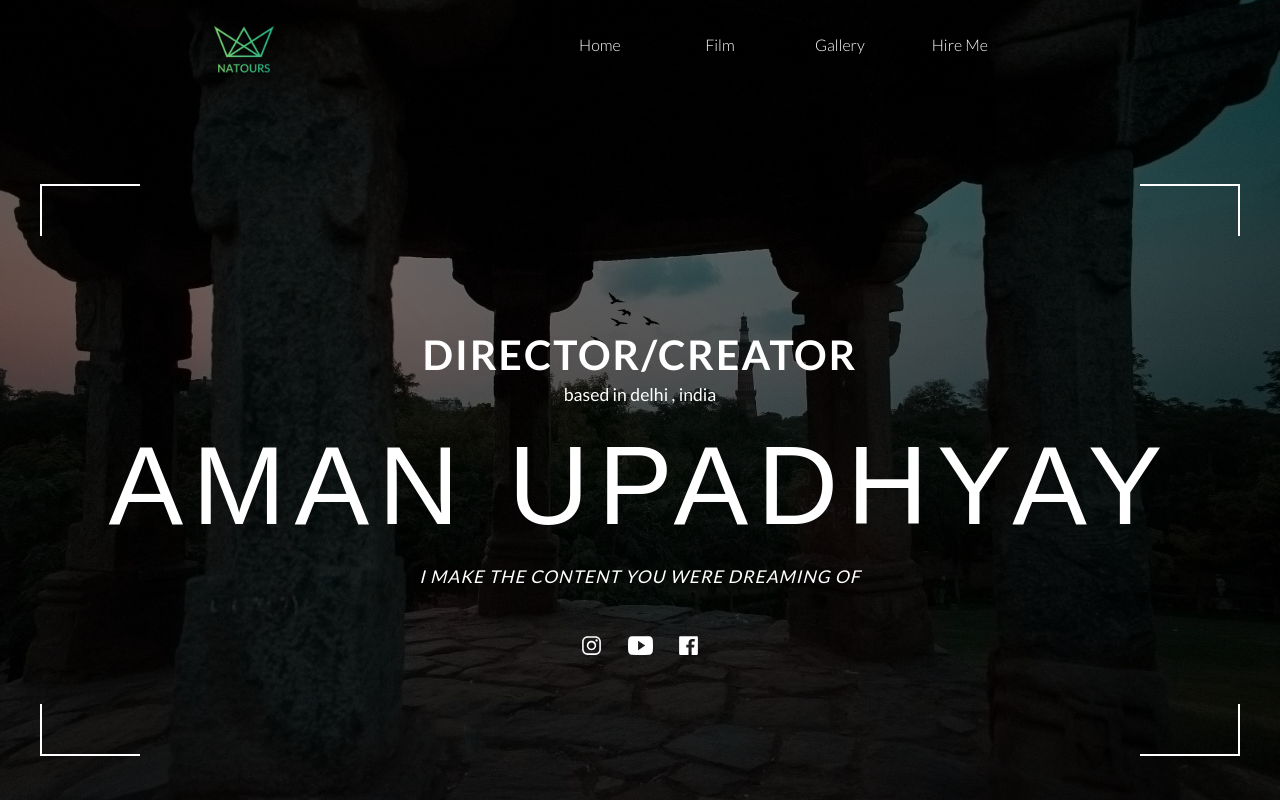
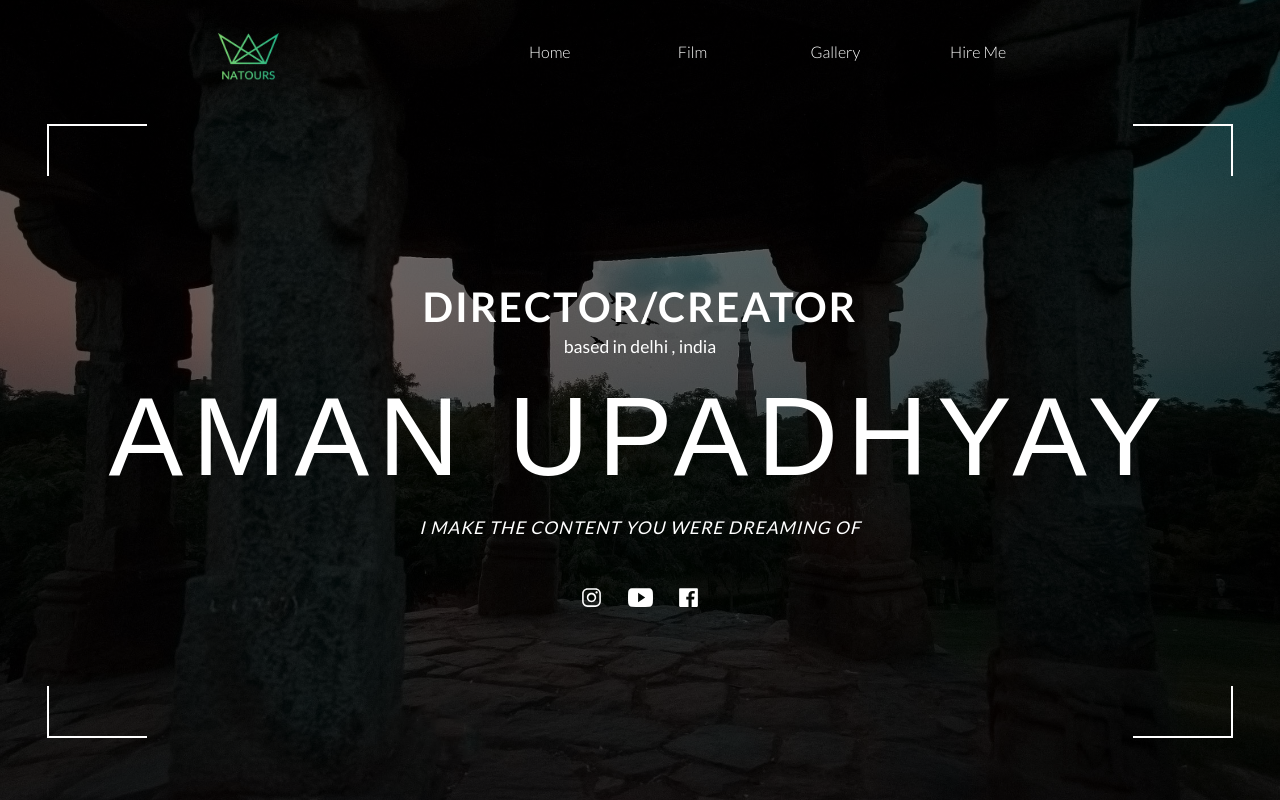
Before and after one commit to aakashsr/Cool-Website, a plain HTML site: page index.html in a window 1280 px wide. Drawn offline with nearby package versions, Linux system fonts and the light colour scheme; a web font is replaced by a local one.

Commit message:
used vh only on one element and ie .main-header and used % for the rest element . Also fixed navigation issue

```diff
--- a/main.css
+++ b/main.css
@@ -39,7 +39,7 @@ nav {
     background-position: center;
     background-size: cover;
     text-align: center;
-    padding: 6px;
+    padding: 1%;
     height: 100%;
     color: #fff;
 }
@@ -231,10 +231,11 @@ nav {
     }
 
     nav {
-        height: 20vh;
+        height: 18%;
     }
 
     .nav-bar {
+        width: 70% !important;
         padding-top: .5em;
         display: flex !important;
        justify-content: center;
@@ -248,7 +249,9 @@ nav {
     }
 
     .nav-bar li {
-        width: 120px;
+        width: 22.5%;
+        margin-right: 2.5%;
+
     }
 
     .nav-bar a {
@@ -256,8 +259,7 @@ nav {
     }
 
     .hero-text-box {
-        height: 75vh;
-        margin-top: 1.5em;
+        height: 80%;
     }
 
     .hero-text-box .rectangle-empty {
@@ -321,7 +323,7 @@ nav {
     }
 
     .nav-bar {
-        width: 60%;
+        max-width: 65%;
         padding-left: 2em;
         display: block;
         padding-top: 1.5em;
@@ -330,14 +332,14 @@ nav {
 
     nav {
         flex-direction: row;
-        height: 15vh;
+        height: 10%;
         width: 80%;
         margin: 0 auto;
         padding-left: 6%;
     }
 
     .hero-text-box {
-        height: 80vh;
+        height: 88%;
     }
 
     .name {
--- a/main.js
+++ b/main.js
@@ -11,8 +11,9 @@ iconLink.addEventListener('click', () => {
         navBar.style.display = 'none';
     } else {
         navBar.style.display = 'inline-block';
-        navBar.style.width = '65%';
+        navBar.style.width = '50%';
         navBar.style.marginTop = 0;
+        navBar.style.paddingRight = '1.75em';
     }
 
     if (icon.classList.contains('ion-md-menu')) {
```
